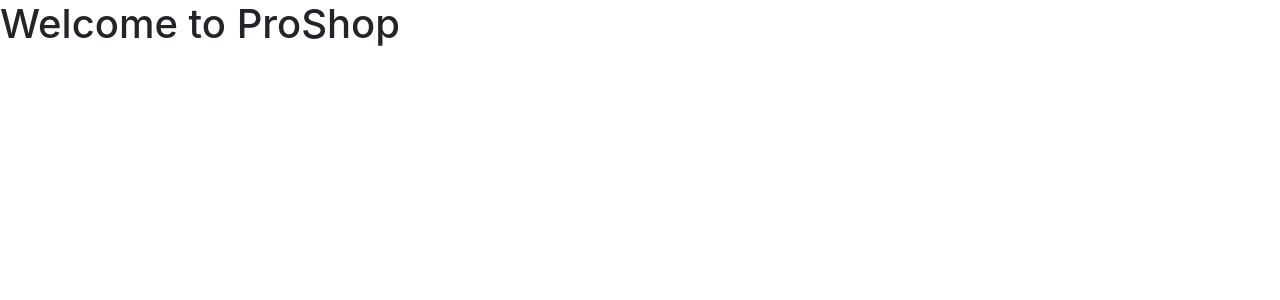
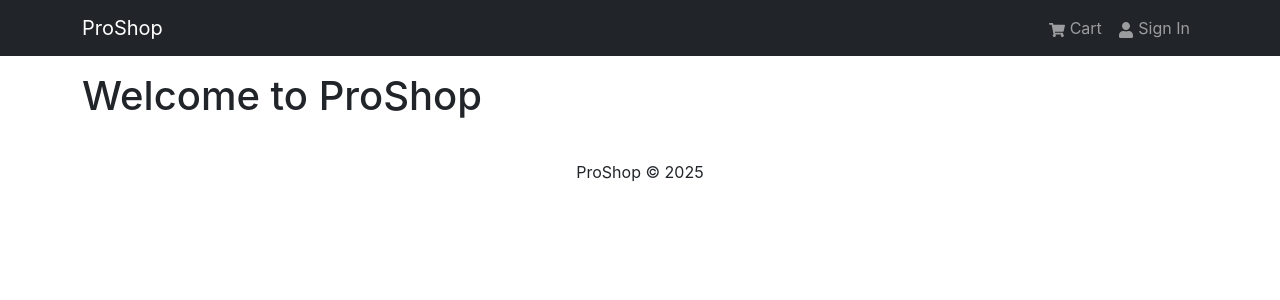
Before and after one commit to DianaMachadoMoura/proshop-mern-course, a React (Create React App) app in the folder frontend/: page / in a window 1280 px wide. Shown: the top 300 px of the page. Built offline with nearby package versions, Linux system fonts and the light colour scheme; the HTML template or start-up script is replaced by a standard one.

Commit message:
adds header and footer

```diff
--- a/frontend/src/App.js
+++ b/frontend/src/App.js
@@ -1,9 +1,20 @@
-import React from 'react'
+import { Container } from 'react-bootstrap';
+
+import Header from './components/Header';
+import Footer from './components/Footer';
 
 const App = () => {
   return (
-    <h1>Welcome to ProShop</h1>
-  )
-}
+    <>
+      <Header />
+      <main className="py-3">
+        <Container>
+          <h1>Welcome to ProShop</h1>
+        </Container>
+      </main>
+      <Footer />
+    </>
+  );
+};
 
-export default App
+export default App;
--- /dev/null
+++ b/frontend/src/components/Footer.jsx
@@ -0,0 +1,19 @@
+import { Container, Row, Col } from 'react-bootstrap';
+
+const Footer = () => {
+  const currentYear = new Date().getFullYear();
+
+  return (
+    <footer>
+      <Container>
+        <Row>
+          <Col className="text-center py-3">
+            <p>ProShop &copy; {currentYear}</p>
+          </Col>
+        </Row>
+      </Container>
+    </footer>
+  );
+};
+
+export default Footer;
--- /dev/null
+++ b/frontend/src/components/Header.jsx
@@ -0,0 +1,27 @@
+import { Navbar, Nav, Container } from 'react-bootstrap';
+import { FaShoppingCart, FaUser } from 'react-icons/fa';
+
+const Header = () => {
+  return (
+    <header>
+      <Navbar bg="dark" variant="dark" expand="md" collapseOnSelect>
+        <Container>
+          <Navbar.Brand href="/">ProShop</Navbar.Brand>
+          <Navbar.Toggle aria-controls="basic-navbar-nav" />
+          <Navbar.Collapse id="basic-navbar-nav">
+            <Nav className="ms-auto">
+              <Nav.Link href="/cart">
+                <FaShoppingCart /> Cart
+              </Nav.Link>
+              <Nav.Link href="/login">
+                <FaUser /> Sign In
+              </Nav.Link>
+            </Nav>
+          </Navbar.Collapse>
+        </Container>
+      </Navbar>
+    </header>
+  );
+};
+
+export default Header;
```
